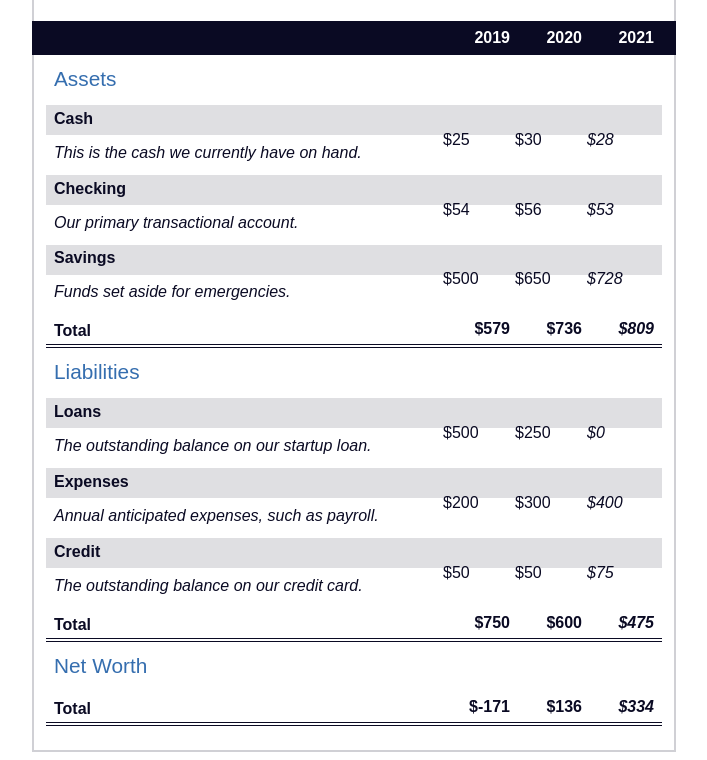
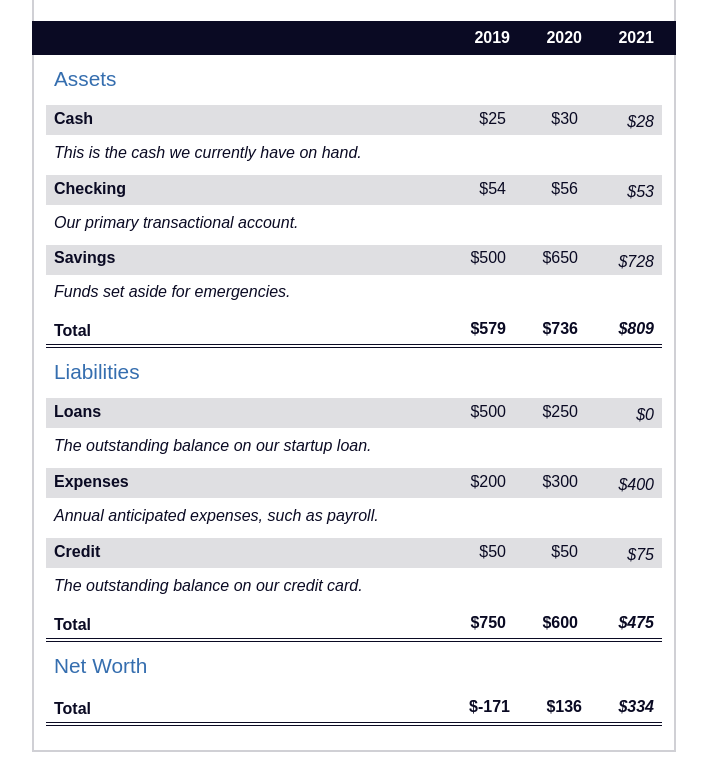
Before and after one commit to Yinkusadel/11-fcc-balancesheet, a website: page index.html in a window 1280 px wide. Shown: the part 106-866 px from the top of the page, without its empty margins (286-993 px from the left). Drawn offline with Linux system fonts and the light colour scheme.

Commit message:
add complete solution to balancesheet project

```diff
--- a/styles.css
+++ b/styles.css
@@ -73,10 +73,6 @@ html {
     padding: 0 0.75rem 1.5rem 0.75rem;
   }
 
-  span{
-    font-weight:normal;
-  }
-
   table {
     border-collapse: collapse;
     border: 0;
@@ -148,3 +144,13 @@ html {
     padding:1rem 0 0.75rem;
     margin-right:-13.5rem;
   }
+
+  tr.data td{
+    vertical-align:top;
+    text-align:right;
+    padding :0.3rem 0.25rem 0;
+  }
+
+  tr.data td:last-of-type{
+    padding :0.5rem;
+  }
```
